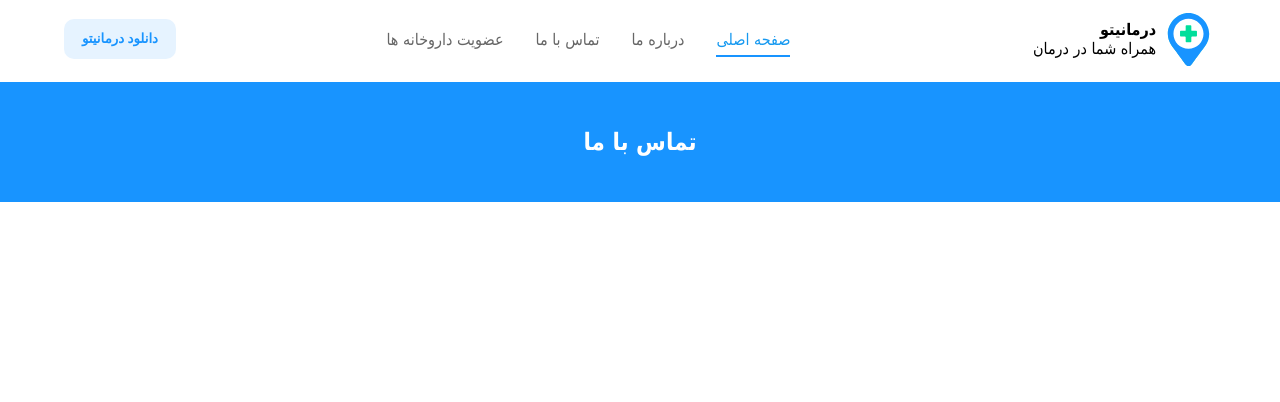
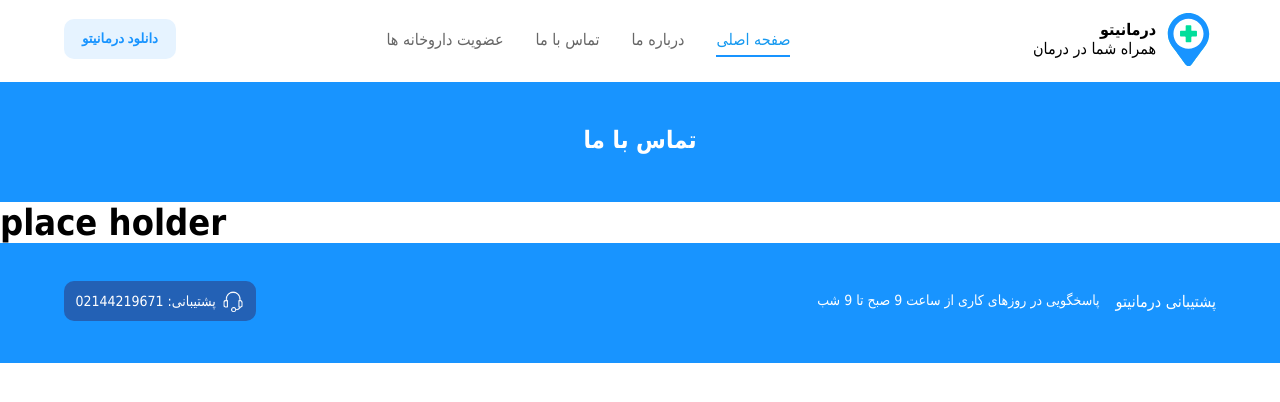
Before and after one commit to kave-me/darmanito-react, a React (Create React App) app: page /contact-us in a window 1280 px wide. Shown: the top 402 px of the page. Built offline with nearby package versions, Linux system fonts and the light colour scheme; a small style sheet from the web is missing.

Commit message:
add Support component

```diff
--- /dev/null
+++ b/src/asset/sass/component/_Support.scss
@@ -0,0 +1,53 @@
+.support {
+    display: flex;
+    flex-direction: row-reverse;
+    justify-content: space-between;
+    align-items: center;
+    background-color: $primary-color;
+    height: 120px;
+}
+.support__text {
+    display: flex;
+    gap: 1rem;
+    direction: rtl;
+    color: white;
+}
+.support__button {
+    display: flex;
+    flex-direction: row;
+    direction: rtl;
+    align-items: center;
+    justify-content: center;
+    width: 12rem;
+    height: 2.5rem;
+    border-radius: 10px;
+    border: none;
+    background-color: $tertiary-color;
+    font-family: 'yekan', Tahoma, 'Segoe UI', Geneva, Verdana, sans-serif;
+    cursor: pointer;
+}
+.support__button__text__a {
+    color: white;
+    text-decoration: none;
+    margin-right: .3rem;
+}
+.support__button:focus {
+    outline: none;
+}
+.support__button__img {
+    width: 24px;
+}
+@media screen and (max-width: 700px) {
+    .support__text {
+        flex-direction: column;
+        justify-items: center;
+    }
+    .support {
+        flex-direction: column;
+        text-align: center;
+        height: 150px;
+    }
+    .support__button {
+        margin-top: 1rem;
+    }
+}
--- a/src/asset/sass/component/_TextBanner.scss
+++ b/src/asset/sass/component/_TextBanner.scss
@@ -1,6 +1,6 @@
 @import '../base/colors';
 
-.TextBanner {
+.textBanner {
     display: flex;
     justify-content: center;
     align-items: center;
@@ -9,6 +9,6 @@
     text-align: center;
     height: 120px;
 }
-.TextBanner__text {
+.textBanner__text {
     margin: auto;
 }
--- a/src/asset/sass/index.css
+++ b/src/asset/sass/index.css
@@ -221,7 +221,7 @@ p {
   margin: 0;
 }
 
-.TextBanner {
+.textBanner {
   display: -webkit-box;
   display: -ms-flexbox;
   display: flex;
@@ -237,8 +237,94 @@ p {
   height: 120px;
 }
 
-.TextBanner__text {
+.textBanner__text {
   margin: auto;
+}
+
+.support {
+  display: -webkit-box;
+  display: -ms-flexbox;
+  display: flex;
+  -webkit-box-orient: horizontal;
+  -webkit-box-direction: reverse;
+      -ms-flex-direction: row-reverse;
+          flex-direction: row-reverse;
+  -webkit-box-pack: justify;
+      -ms-flex-pack: justify;
+          justify-content: space-between;
+  -webkit-box-align: center;
+      -ms-flex-align: center;
+          align-items: center;
+  background-color: #1894ff;
+  height: 120px;
+}
+
+.support__text {
+  display: -webkit-box;
+  display: -ms-flexbox;
+  display: flex;
+  gap: 1rem;
+  direction: rtl;
+  color: white;
+}
+
+.support__button {
+  display: -webkit-box;
+  display: -ms-flexbox;
+  display: flex;
+  -webkit-box-orient: horizontal;
+  -webkit-box-direction: normal;
+      -ms-flex-direction: row;
+          flex-direction: row;
+  direction: rtl;
+  -webkit-box-align: center;
+      -ms-flex-align: center;
+          align-items: center;
+  -webkit-box-pack: center;
+      -ms-flex-pack: center;
+          justify-content: center;
+  width: 12rem;
+  height: 2.5rem;
+  border-radius: 10px;
+  border: none;
+  background-color: #2361B5;
+  font-family: 'yekan', Tahoma, 'Segoe UI', Geneva, Verdana, sans-serif;
+  cursor: pointer;
+}
+
+.support__button__text__a {
+  color: white;
+  text-decoration: none;
+  margin-right: .3rem;
+}
+
+.support__button:focus {
+  outline: none;
+}
+
+.support__button__img {
+  width: 24px;
+}
+
+@media screen and (max-width: 700px) {
+  .support__text {
+    -webkit-box-orient: vertical;
+    -webkit-box-direction: normal;
+        -ms-flex-direction: column;
+            flex-direction: column;
+    justify-items: center;
+  }
+  .support {
+    -webkit-box-orient: vertical;
+    -webkit-box-direction: normal;
+        -ms-flex-direction: column;
+            flex-direction: column;
+    text-align: center;
+    height: 150px;
+  }
+  .support__button {
+    margin-top: 1rem;
+  }
 }
 
 * {
--- a/src/asset/sass/index.scss
+++ b/src/asset/sass/index.scss
@@ -2,6 +2,7 @@
 @import './component/Navbar';
 @import './component/Logo';
 @import './component/TextBanner';
+@import './component/Support';
 
 * {
   padding: 0;
--- /dev/null
+++ b/src/components/Support.js
@@ -0,0 +1,19 @@
+import React from 'react';
+import supportLogo from '../asset/image/support-area-bt.png';
+
+const Support = () => {
+    return(
+        <div className="section support">
+            <div className="support__text">
+                <p className="support__text__title">پشتیبانی درمانیتو</p>
+                <p className="support__text__body p2">پاسخگویی در روزهای کاری از ساعت 9 صبح تا 9 شب</p>
+            </div>
+            <button className="support__button">
+                <img src={supportLogo} alt="support icon" className="support__button__img"/>
+                <p className="support__button__text p2"><a className="support__button__text__a" href="tel:009844219671">پشتیبانی:   02144219671</a></p>
+            </button>
+        </div>
+    );
+}
+
+export default Support
--- a/src/components/TextBanner.js
+++ b/src/components/TextBanner.js
@@ -2,7 +2,7 @@ import React from 'react';
 
 const TextBanner = props => {
     return(
-        <div className="TextBanner">
+        <div className="section textBanner">
             <h2 className="textBanner__text">{props.text}</h2>
         </div>
     );
--- a/src/pages/ContactUs.js
+++ b/src/pages/ContactUs.js
@@ -1,10 +1,13 @@
 import React from 'react';
 import TextBanner from '../components/TextBanner'
+import Support from '../components/Support'
 
 const ContactUs = () => {
     return (
         <div className="container">
             <TextBanner text="تماس با ما"/>
+            <h1 className="TemprorayPlaceHolder">place holder</h1>
+            <Support/>
         </div>
     );
 }
```
Also changed, not shown: src/asset/image/support-area-bt.png (added), 1 other file (tests, documents, lock files or other folders).
